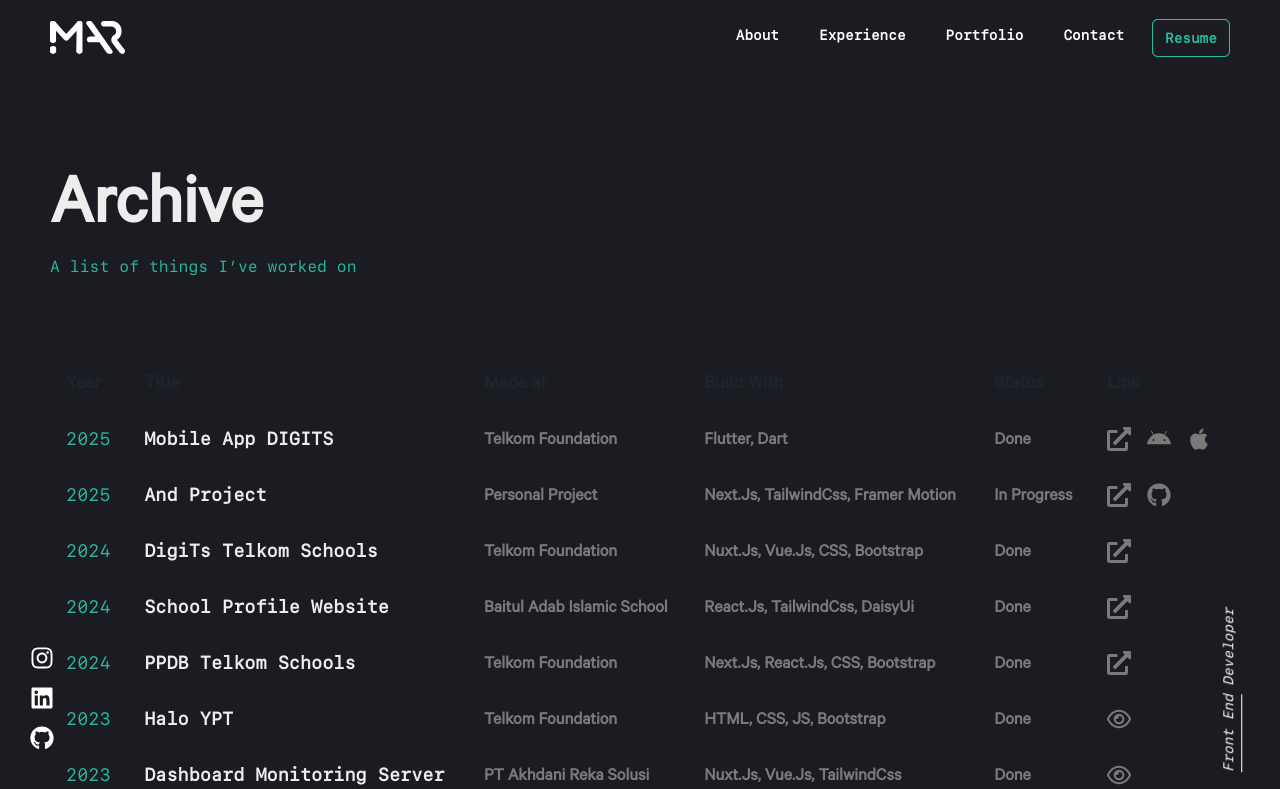
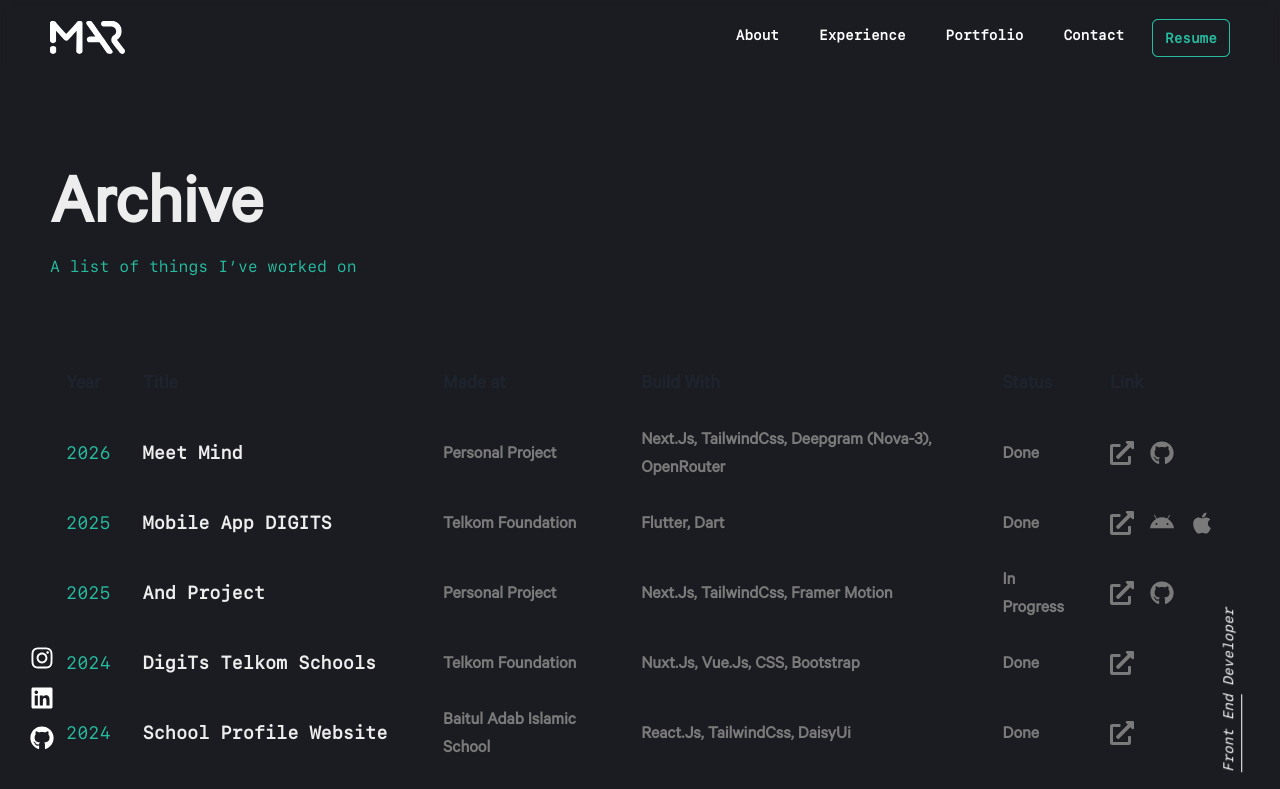
Before and after one commit to marmdhn/pro-marmdhn, a Next.js app: page /archive in a window 1280 px wide. Shown: the top 789 px of the page. Built offline with nearby package versions, Linux system fonts and the light colour scheme.

Commit message:
chore: Add "Meet Mind" project details to archives data

```diff
--- a/data/archive.ts
+++ b/data/archive.ts
@@ -25,6 +25,19 @@ export interface IArchive {
 }
 
 export const Archives: IArchive[] = [
+  {
+    id: "meet-mind",
+    year: 2026,
+    title: "Meet Mind",
+    madeAt: "Personal Project",
+    buildWith: ["Next.Js", "TailwindCss", "Deepgram (Nova-3), OpenRouter"],
+    link: {
+      gitHubUrl: "https://github.com/marmdhn/meet-mind",
+      webUrl: "https://meetmind.marmdhn.com/",
+    },
+    detail: false,
+    status: "Done",
+  },
   {
     id: "mobile-digits",
     year: 2025,
```
